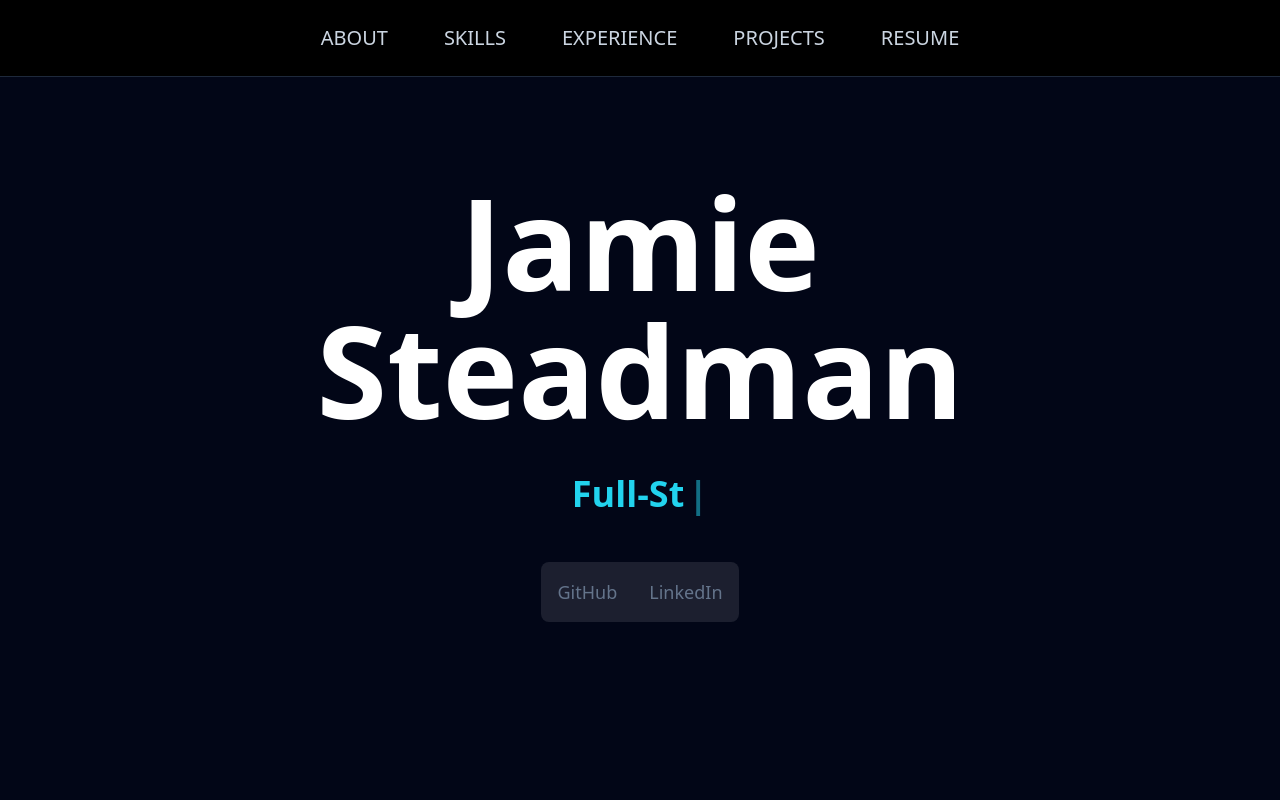
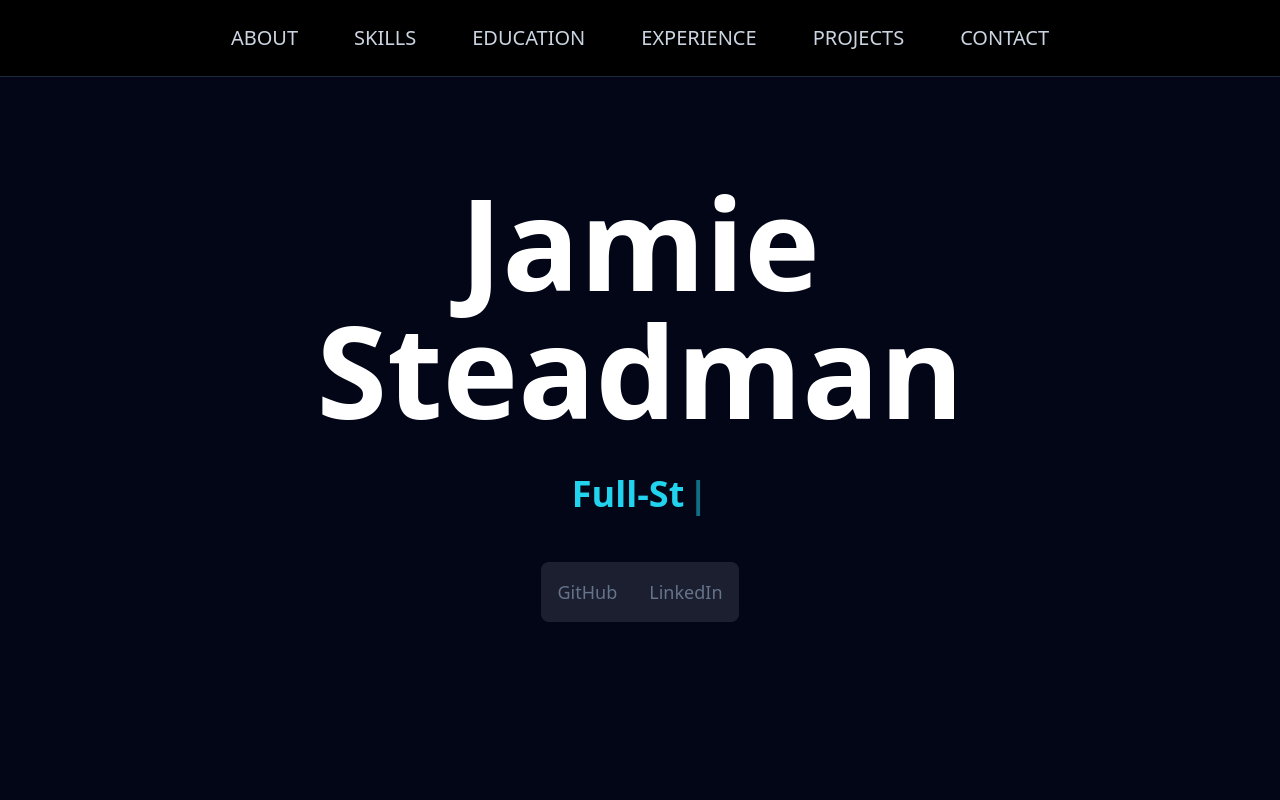
Before and after one commit to JamieSteadman/my-portfolio, a React (Vite) app: page / in a window 1280 px wide. Shown: the top 800 px of the page. Built offline with nearby package versions, Linux system fonts and the light colour scheme.

Commit message:
Updated navbar display

```diff
--- a/src/components/navbar.jsx
+++ b/src/components/navbar.jsx
@@ -23,6 +23,15 @@ const Navbar = () => {
 
           <li>
             <a
+              href="#education"
+              className="hover:text-white border-b-2 border-transparent hover:border-cyan-400 transition px-2 py-1 text-xl"
+            >
+              EDUCATION
+            </a>
+          </li>
+
+          <li>
+            <a
               href="#experience"
               className="hover:text-white border-b-2 border-transparent hover:border-cyan-400 transition px-2 py-1 text-xl"
             >
@@ -41,12 +50,10 @@ const Navbar = () => {
 
           <li>
             <a
-              href="/resume.pdf"
-              target="_blank"
-              rel="noopener noreferrer"
+              href="#contact"
               className="hover:text-white border-b-2 border-transparent hover:border-cyan-400 transition px-2 py-1 text-xl"
             >
-              RESUME
+              CONTACT
             </a>
           </li>
         </ul>
```
